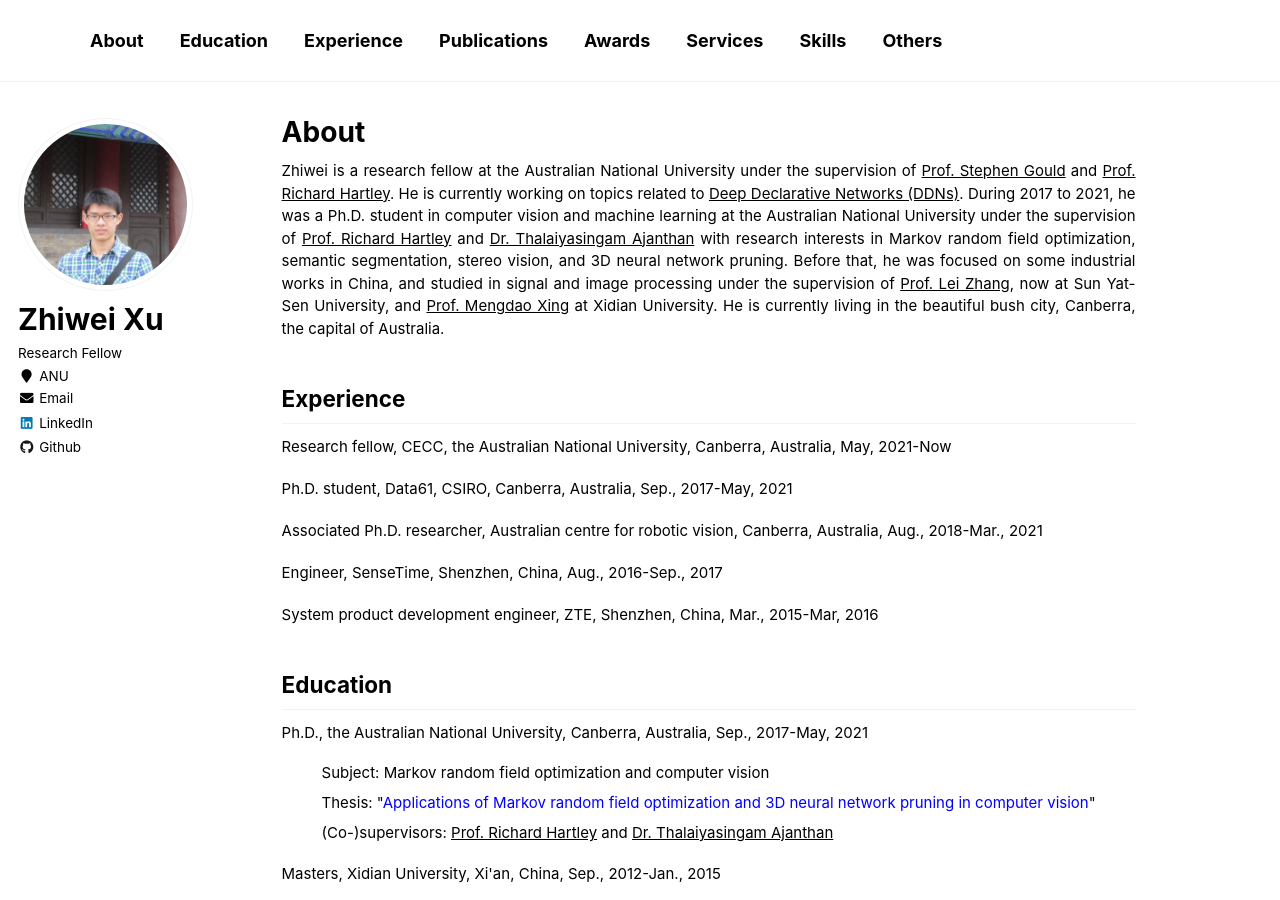
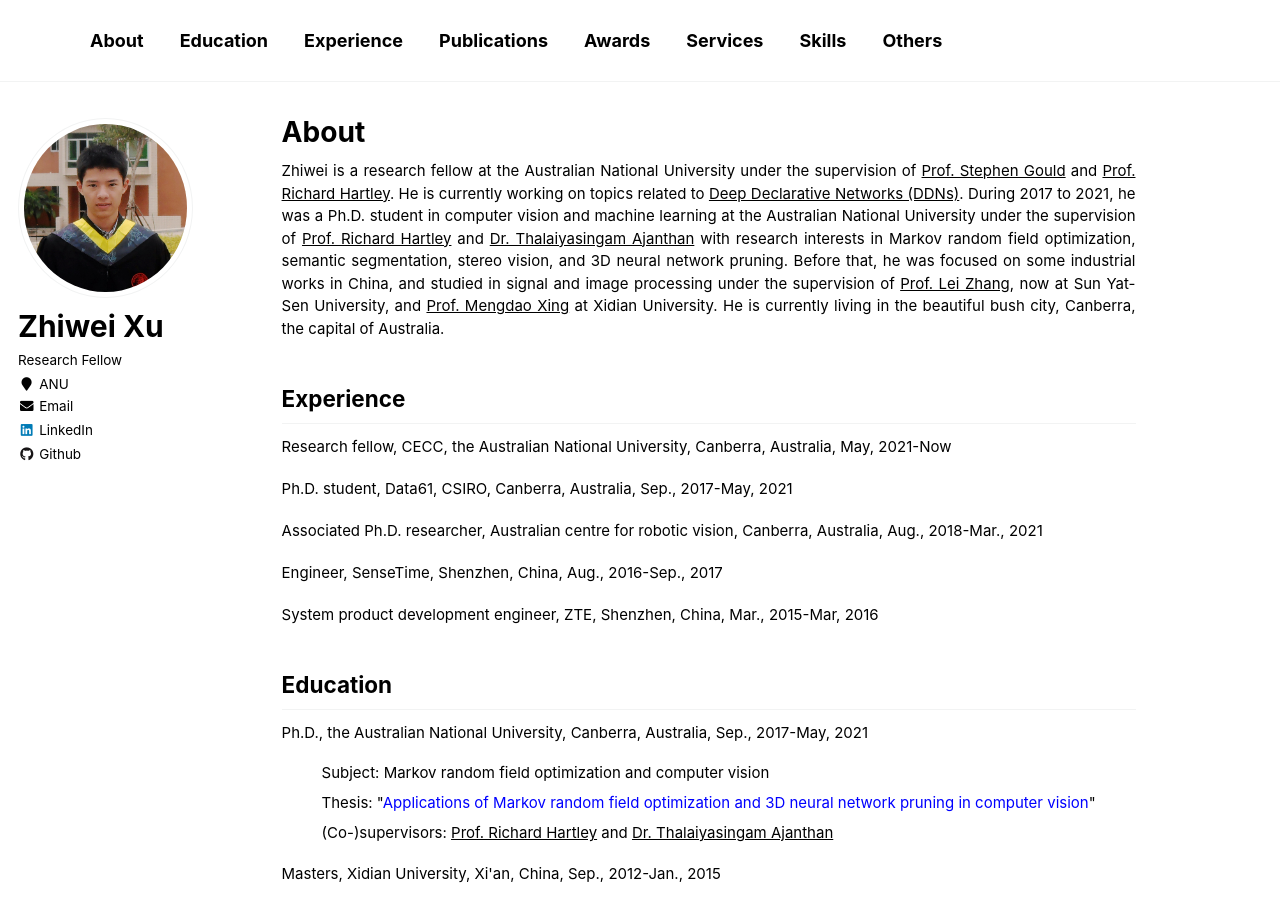
Before and after one commit to zwxu064/zwxu064.github.io, a Jekyll site: the page built from _pages/about.html, in a window 1280 px wide and 900 px high. Built offline with Jekyll 4.4.1, drawn with Linux system fonts in a browser that asks for light colours.

Commit message:
Update _config.yml

```diff
--- a/_config.yml
+++ b/_config.yml
@@ -81,7 +81,7 @@ analytics:
 # Site Author
 author:
   name             : "Zhiwei Xu"
-  avatar           : "../images/mine.png"
+  avatar           : "../images/zhiwei.png"
   bio              : "Research Fellow"
   location         : "ANU"
   employer         :
```
